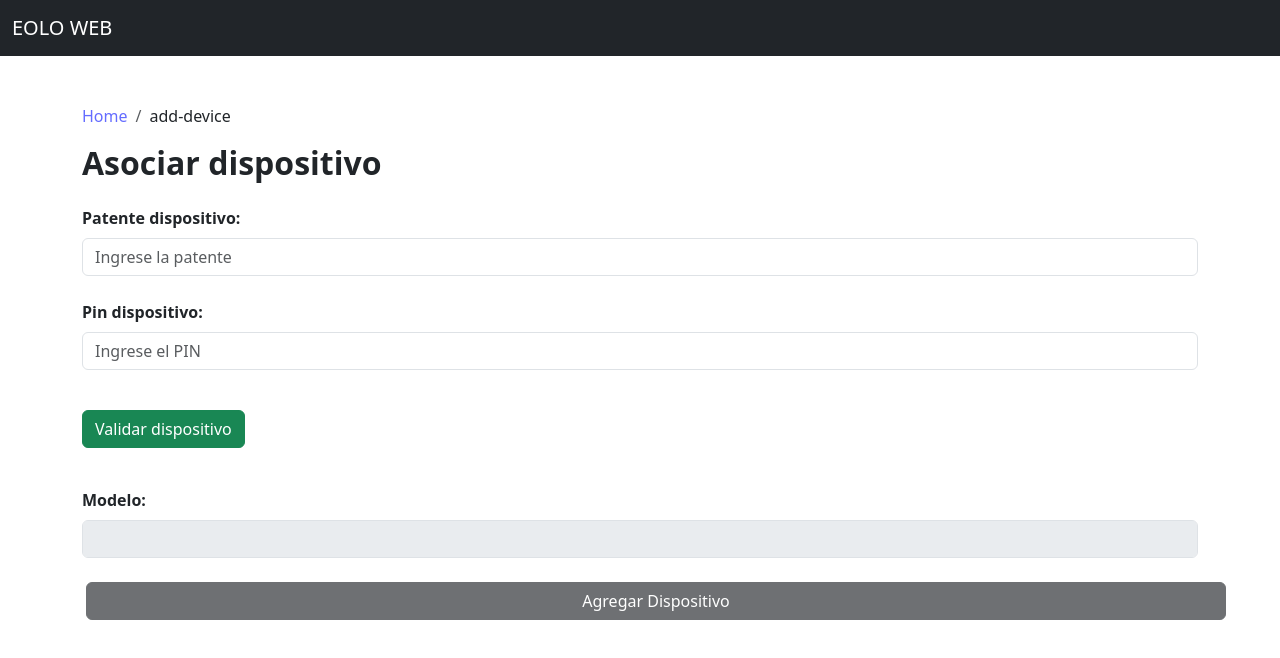
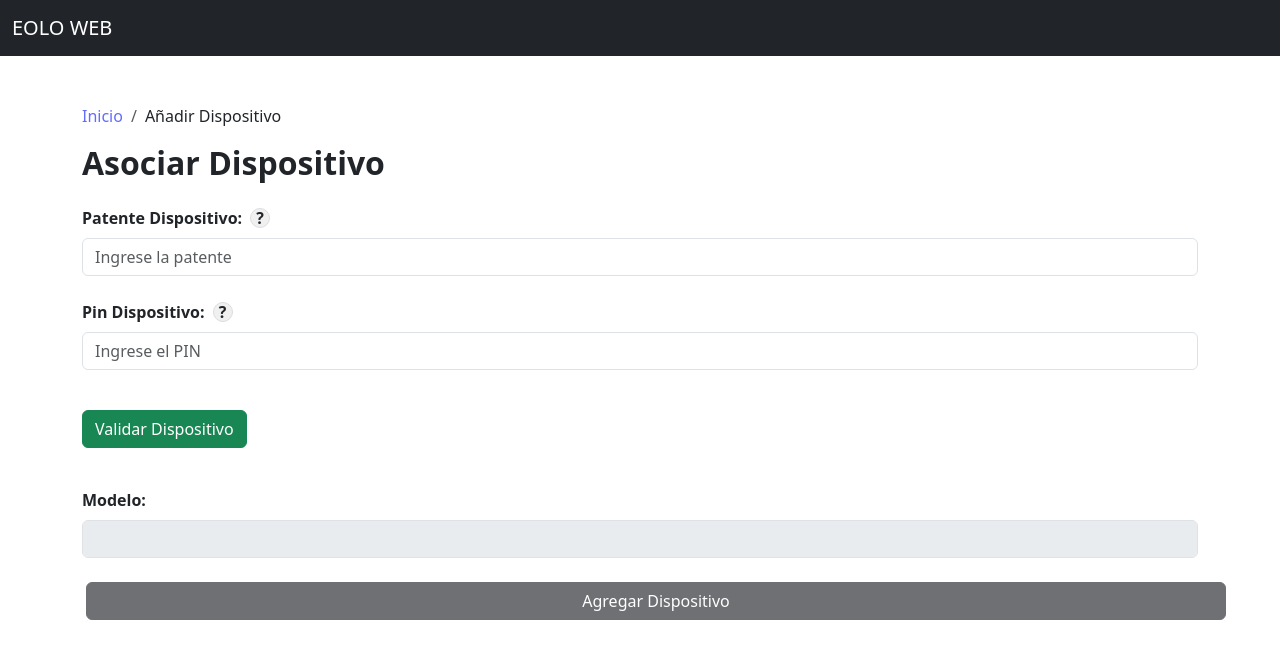
Before and after one commit to CmasCcp/EOLO_WEBAPP, a React (Vite) app: page /add-device in a window 1280 px wide. Shown: the top 658 px of the page. Built offline with nearby package versions, Linux system fonts and the light colour scheme.

Commit message:
Breadcrumb español, '?' hover en añadir dispositivo, mayusculas

```diff
--- a/package.json
+++ b/package.json
@@ -13,8 +13,11 @@
     "deploy": "gh-pages -d dist"
   },
   "dependencies": {
+    "bootstrap": "^5.3.7",
+    "cors": "^2.8.5",
     "leaflet": "^1.9.4",
     "react": "^19.1.0",
+    "react-bootstrap": "^2.10.10",
     "react-dom": "^19.1.0",
     "react-leaflet": "^5.0.0",
     "react-router-dom": "^6.30.1"
--- a/src/components/Breadcrumb.jsx
+++ b/src/components/Breadcrumb.jsx
@@ -4,23 +4,40 @@ import { Link, useLocation } from 'react-router-dom';
 export const Breadcrumb = () => {
   const location = useLocation();
 
+  //Para las rutas en español
+  const spanishNames = {
+    'home': 'Inicio',
+    'dashboard': 'Panel',
+    'devices' : 'Dispositivos',
+    'sessions' : 'Sesiones',
+    'add-device' : 'Añadir Dispositivo',
+    'upload-data-sessions' : 'Subir Datos'
+  };
+
   // Dividir la ruta actual en segmentos
   const pathSegments = location.pathname.split('/').filter(Boolean);
+
+  const translateSegment = (segment) => {
+    // Convertir a minúsculas y buscar en el diccionario
+    const lowerSegment = segment.toLowerCase();
+    return spanishNames[lowerSegment] || segment;
+  };
 
   return (
     <nav aria-label="breadcrumb">
       <ol className="breadcrumb">
         <li className="breadcrumb-item">
-          <Link to="/">Home</Link>
+          <Link to="/">Inicio</Link>
         </li>
         {pathSegments.map((segment, index) => {
           const pathTo = `/${pathSegments.slice(0, index + 1).join('/')}`;
+          const translatedSegment = translateSegment(segment);
           return (
             <li key={index} className="breadcrumb-item">
               {index === pathSegments.length - 1 ? (
-                <span>{segment}</span> // No es un enlace en la última parte
+                <span>{translatedSegment}</span> // No es un enlace en la última parte
               ) : (
-                <Link to={pathTo}>{segment}</Link> // Crear enlace a la ruta correspondiente
+                <Link to={pathTo}>{translatedSegment}</Link> // Crear enlace a la ruta correspondiente
               )}
             </li>
           );
--- a/src/pages/AddDevicesPage.jsx
+++ b/src/pages/AddDevicesPage.jsx
@@ -2,6 +2,7 @@ import React, { useState } from 'react'
 import { Navbar } from '../components/Navbar'
 import { Link } from 'react-router-dom'
 import { Breadcrumb } from '../components/Breadcrumb'
+import { OverlayTrigger, Tooltip } from 'react-bootstrap'
 
 export const AddDevicesPage = () => {
   // Estado para manejar los datos del dispositivo
@@ -107,12 +108,25 @@ export const AddDevicesPage = () => {
       <div className="container mt-5">
         <Breadcrumb />
 
-        <h2 className="fw-bold mb-4">Asociar dispositivo</h2>
+        <h2 className="fw-bold mb-4">Asociar Dispositivo</h2>
 
         <form onSubmit={handleAddDevice}>
           <div className="mb-4">
             <label htmlFor="nombre" className="form-label fw-semibold">
-              Patente dispositivo:
+              Patente Dispositivo:
+                  <OverlayTrigger
+                    placement="top"
+                    overlay={
+                      <Tooltip id="patente-tooltip">
+                        Escrito en la parte posterior del dispositivo
+                      </Tooltip>
+                    }
+                  >
+                    <span
+                      className="ms-2 d-inline-flex align-items-center justify-content-center"
+                      style={{ cursor: 'pointer', border: '1px solid #ddd' , borderRadius: '50%' , width: '20px' , height: '20px' , background: '#f0f0f0'}}
+                    >?</span>
+                  </OverlayTrigger>
             </label>
             <input
               type="text"
@@ -125,7 +139,20 @@ export const AddDevicesPage = () => {
           </div>
           <div className="mb-4">
             <label htmlFor="nombre" className="form-label fw-semibold">
-              Pin dispositivo:
+              Pin Dispositivo:
+                  <OverlayTrigger
+                    placement="top"
+                    overlay={
+                      <Tooltip id="pin-tooltip">
+                        Escrito en la parte posterior del dispositivo
+                      </Tooltip>
+                    }
+                  >
+                    <span
+                      className="ms-2 d-inline-flex align-items-center justify-content-center"
+                      style={{ cursor: 'pointer', border: '1px solid #ddd' , borderRadius: '50%' , width: '20px' , height: '20px' , background: '#f0f0f0'}}
+                    >?</span>
+                  </OverlayTrigger>
             </label>
             <input
               type="text"
@@ -146,7 +173,7 @@ export const AddDevicesPage = () => {
               disabled={valid}
               onClick={handleValidateDevice}
               className='btn btn-success ms-auto'>
-              {valid ?"Dispositivo validado": "Validar dispositivo"}
+              {valid ?"Dispositivo validado": "Validar Dispositivo"}
             </button>
           </div>
 
--- a/src/pages/SessionsPage.jsx
+++ b/src/pages/SessionsPage.jsx
@@ -59,7 +59,7 @@ export const SessionsPage = () => {
           <div className="col-md-9 m-0 p-0 d-grid gap-3 d-md-flex justify-content-md-end">
 
             {/* TODO: DEBE DEPENDER DEL MODELO DEL DISPOSITIVO */}
-            <Link to={`/dashboard/${titulo}`} className='btn btn-dark'>Mediciones del dispositivo</Link>
+            <Link to={`/dashboard/${titulo}`} className='btn btn-dark'>Mediciones del Dispositivo</Link>
             <Link to={"upload-data-sessions"} className='btn btn-dark'>Agregar Sesión</Link>
             {/* <Link to={"/dashboard"} className='btn btn-dark'>Ver Datos Online</Link> */}
           </div>
--- a/src/pages/UploadDataSessionPage.jsx
+++ b/src/pages/UploadDataSessionPage.jsx
@@ -197,7 +197,7 @@ export const UploadDataSessionPage = () => {
       <div className="container mt-5">
         <Breadcrumb />
 
-        <h2 className="fw-bold mb-4">Agregar sesión:</h2>
+        <h2 className="fw-bold mb-4">Agregar Sesión:</h2>
 
         {/* Cargar datos sesión SD */}
         <div className="row mb-2">
@@ -223,7 +223,7 @@ export const UploadDataSessionPage = () => {
         {/* Mostrar nombre del archivo seleccionado */}
         {fileName && (
           <div className="mb-4">
-            <p><strong>Archivo seleccionado:</strong> {fileName}</p>
+            <p><strong>Archivo Seleccionado:</strong> {fileName}</p>
           </div>
         )}
 
@@ -231,7 +231,7 @@ export const UploadDataSessionPage = () => {
           {/* Nombre */}
           <div className="mb-4">
             <label htmlFor="nombre" className="form-label fw-semibold">
-              Patente del dispositivo:
+              Patente del Dispositivo:
             </label>
             <input
               type="text"
@@ -315,7 +315,7 @@ export const UploadDataSessionPage = () => {
               className="form-control"
               id="ubicacion"
               onChange={handleLocationChange}
-              placeholder={"ubicacion"}
+              placeholder={"Ubicación"}
             />
           </div>
 
@@ -333,7 +333,7 @@ export const UploadDataSessionPage = () => {
                 allowFullScreen
                 ></iframe>
             </div>
-             <MapComponent lat={lat} lon={lon}/>
+            <MapComponent lat={lat} lon={lon}/>
             </>
           )}
 
@@ -348,7 +348,7 @@ export const UploadDataSessionPage = () => {
               className="btn m-0 btn-secondary w-25 text-center ms-auto"
               disabled={uploading}  // Deshabilitar el botón mientras se carga el archivo
             >
-              Enviar archivo al backend
+              enviar archivo al backend
             </button>
           </div>
 
```
Also changed, not shown: 2 other files (tests, documents, lock files or other folders).
